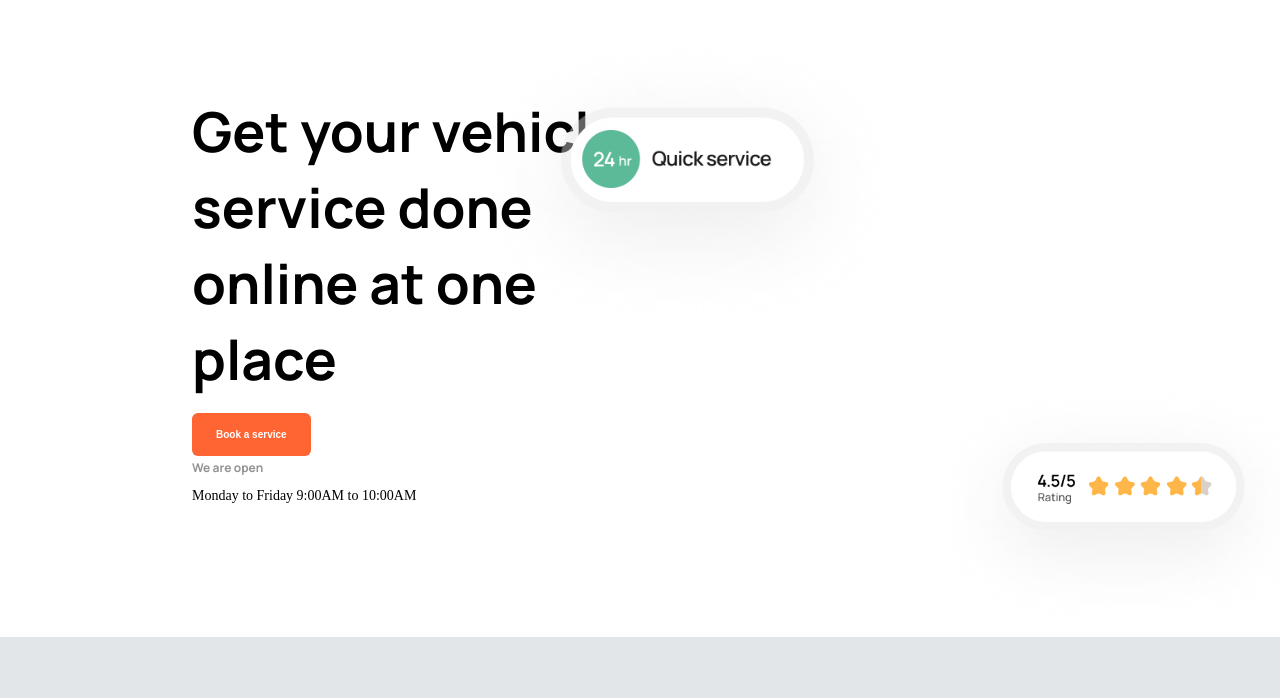
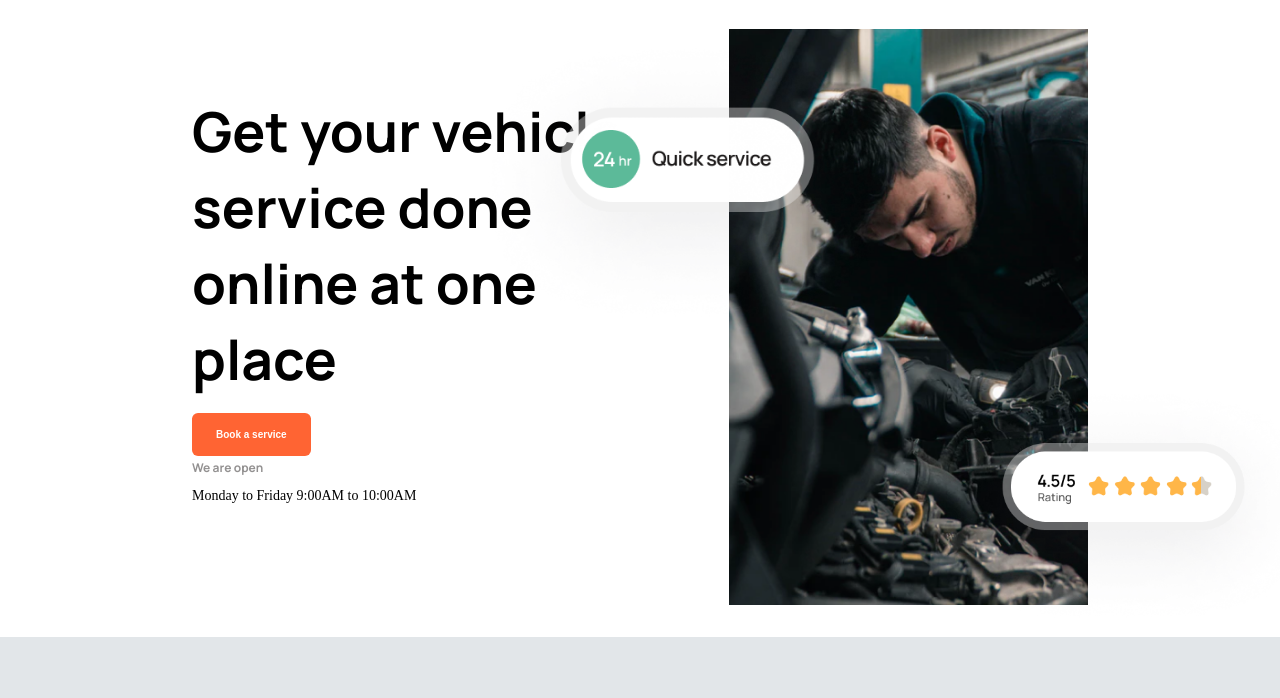
Before and after one commit to Emmanuelnnadi111/Finsweet-KoceCamp-Project, a plain HTML site: page index.html in a window 1280 px wide. Shown: the part 91-789 px from the top of the page. Drawn offline with Linux system fonts and the light colour scheme.

Commit message:
reworked

```diff
--- a/css/styles.css
+++ b/css/styles.css
@@ -73,7 +73,7 @@ nav ul li {
 }
 
 .section-bg {
-    background-image: url("./images/Image.png");
+    background-image: url("/images/Image.png");
     background-repeat: no-repeat;
     background-size: cover;
     height: 100%;
```
